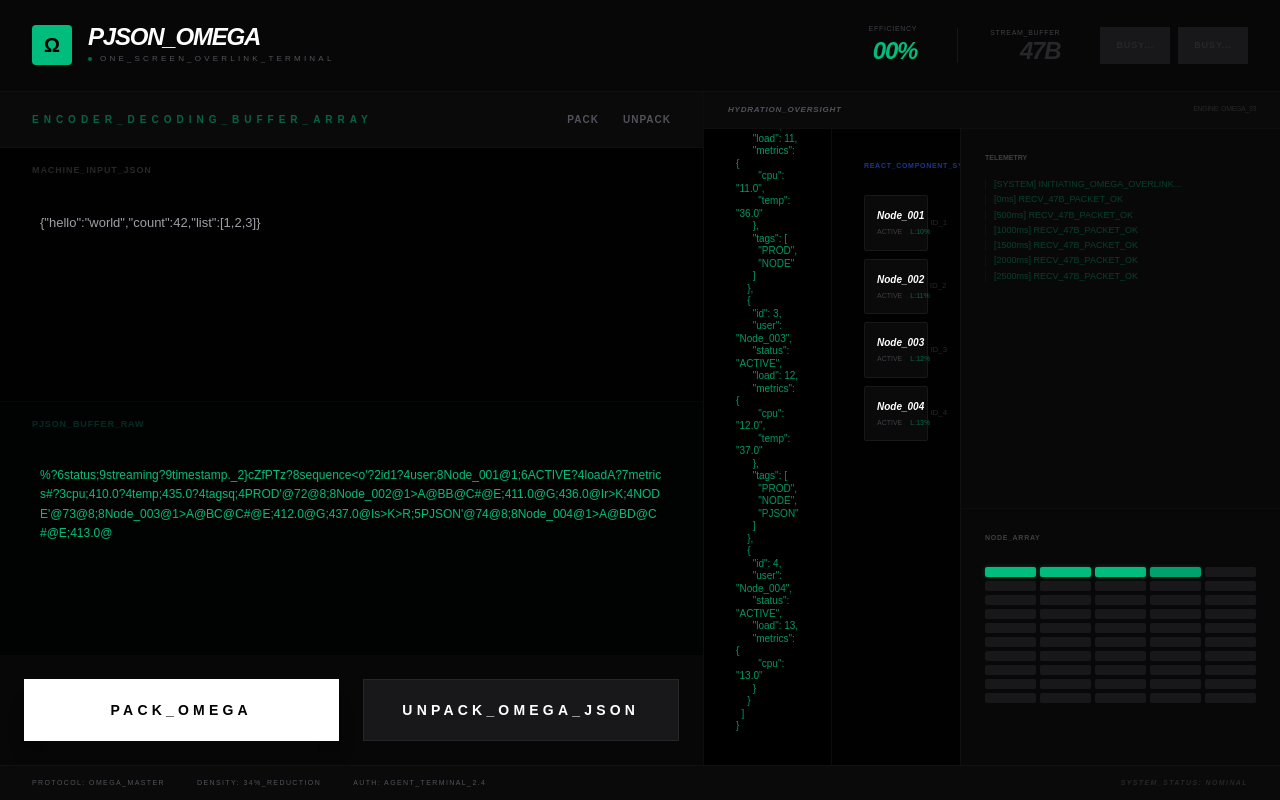
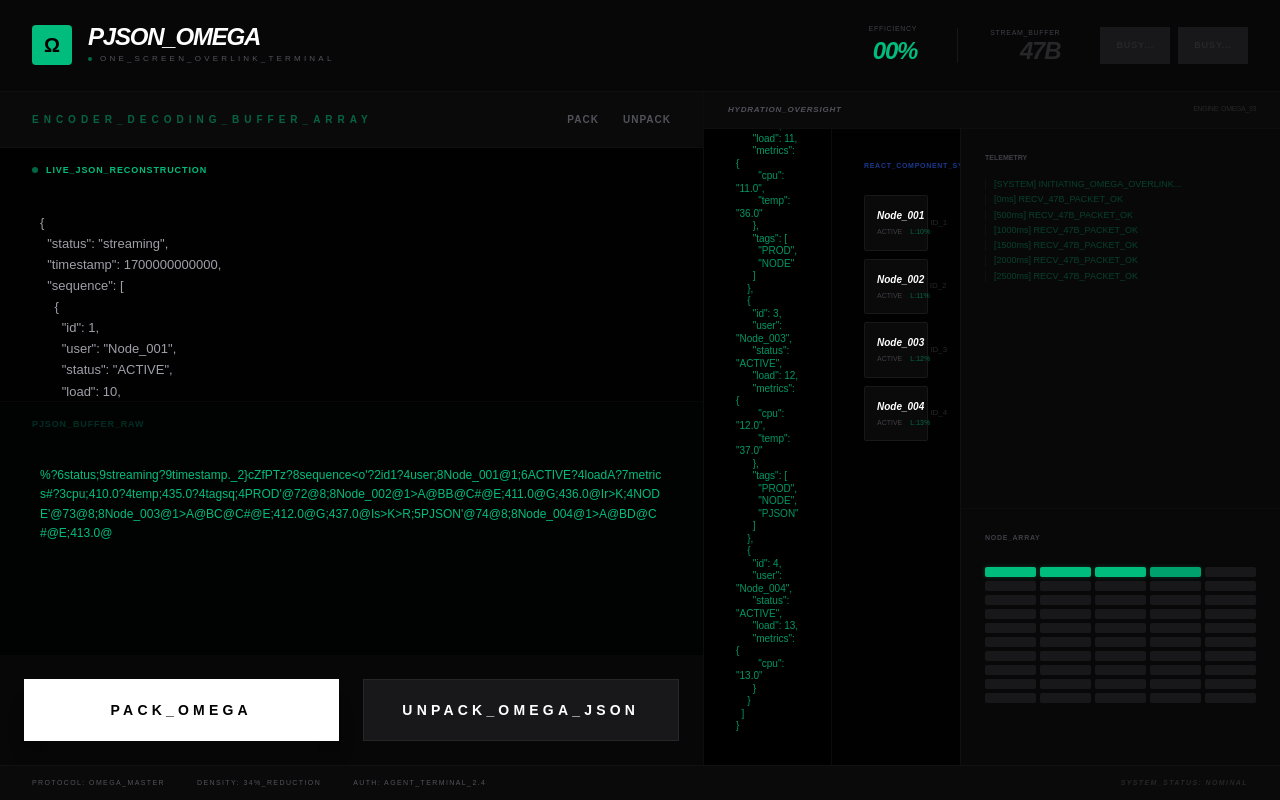
Before and after one commit to skorotkiewicz/pjson-omega, a Next.js app: page / in a window 1280 px wide. Both pictures are taken after a click on the button "DOWNLINK". Built offline with nearby package versions, Linux system fonts and the light colour scheme.

Commit message:
feat: update input field with decoded stream data and add live streaming indicator to input label.

```diff
--- a/src/app/page.tsx
+++ b/src/app/page.tsx
@@ -87,7 +87,10 @@
 
         try {
           const decoded = decode(buffer) as PJSONStream;
-          if (decoded) setStreamData(decoded);
+          if (decoded) {
+            setStreamData(decoded);
+            setInput(safeStringify(decoded));
+          }
         } catch {}
       }
       setLogs((prev) => [
@@ -142,7 +145,10 @@
 
       try {
         const decoded = decode(currentBuffer) as PJSONStream;
-        if (decoded) setStreamData(decoded);
+        if (decoded) {
+          setStreamData(decoded);
+          setInput(safeStringify(decoded));
+        }
       } catch {}
 
       await new Promise((r) => setTimeout(r, 200));
@@ -292,7 +298,14 @@
           <div className="flex-1 flex flex-col min-h-0 bg-black/40">
             <div className="flex-1 relative group border-b border-zinc-900/30">
               <span className="absolute top-4 left-8 text-[9px] text-zinc-800 uppercase pointer-events-none font-black tracking-widest transition-colors group-focus-within:text-zinc-600">
-                Machine_Input_JSON
+                {isStreaming ? (
+                  <span className="flex items-center gap-2 text-emerald-500">
+                    <span className="w-1.5 h-1.5 bg-emerald-500 rounded-full animate-pulse" />
+                    Live_JSON_Reconstruction
+                  </span>
+                ) : (
+                  "Machine_Input_JSON"
+                )}
               </span>
               <textarea
                 value={input}
```
